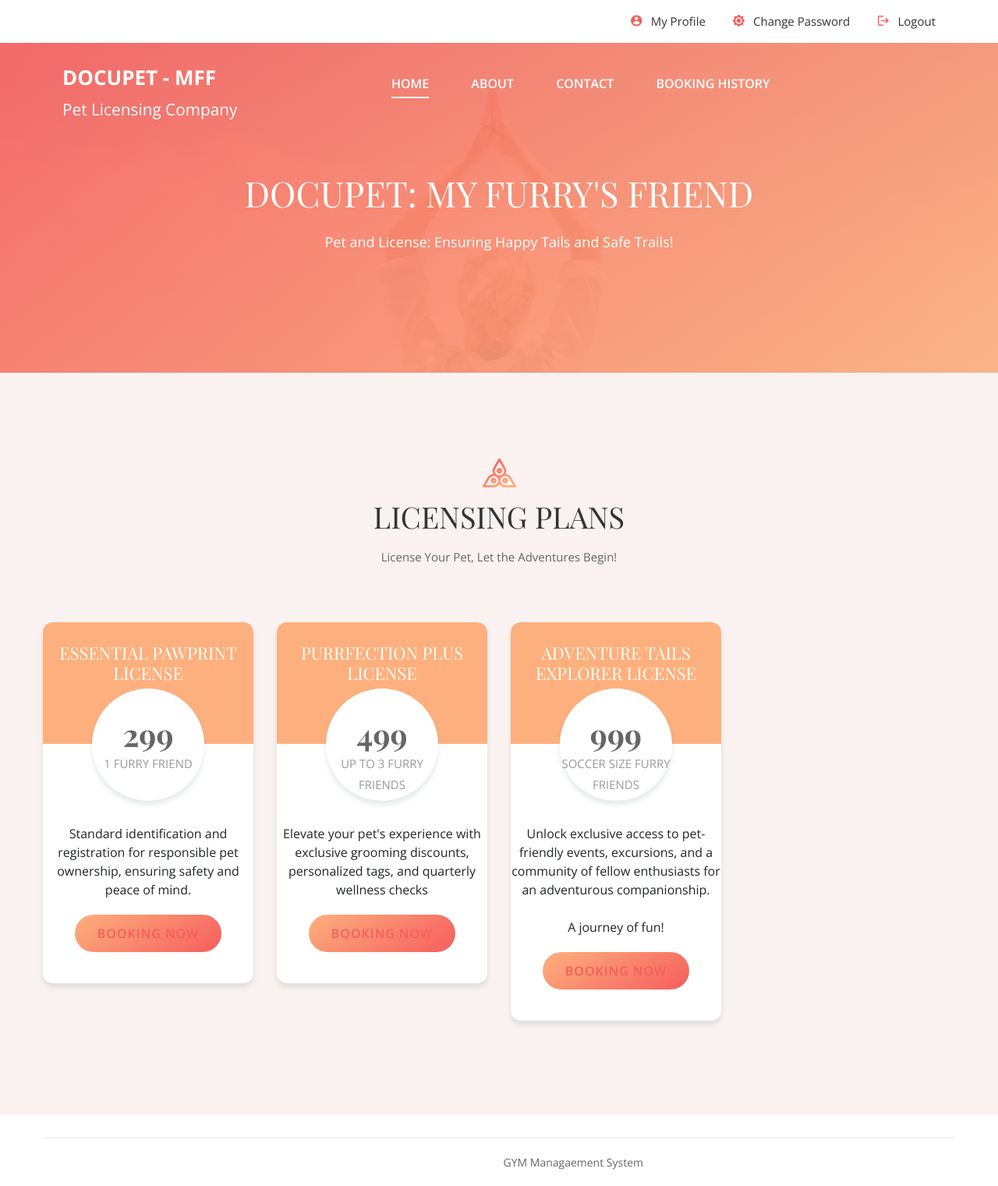
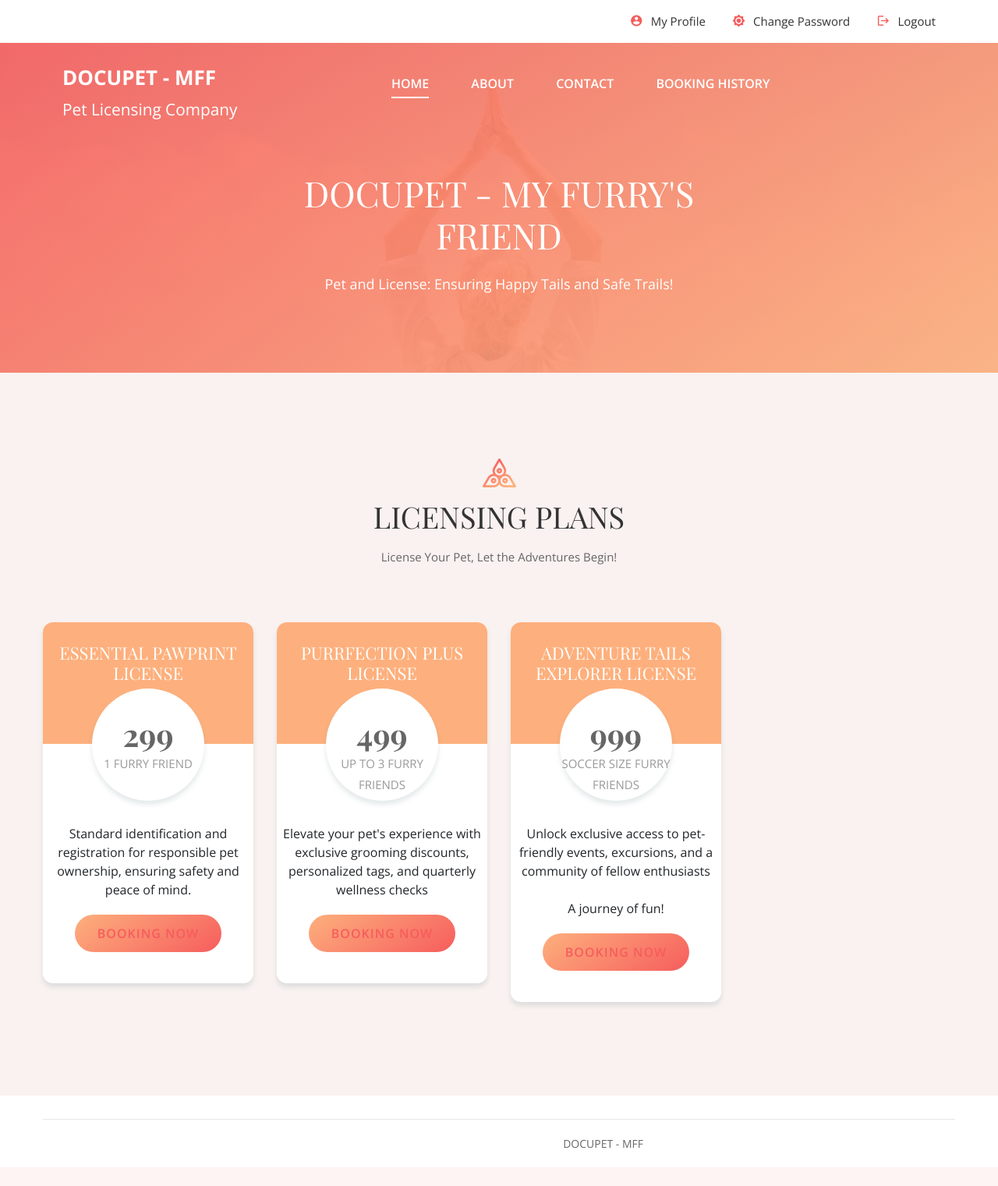
Before and after one commit to Landmark-2022/projectnel-both-manu-auto, a PHP site: page / in a window 1280 px wide. Shown: the whole page at 78% size. After the commit the page ends 1473 px from the top, so only its background shows below. Run offline with PHP 8.4, Linux system fonts and the light colour scheme; a user stored in the database is signed in; data comes from the database, SQL or seed files in the repository; some web fonts are replaced.

Commit message:
changed footer

```diff
--- a/docupetdb.sql
+++ b/docupetdb.sql
@@ -71,7 +71,7 @@ CREATE TABLE `tbladdpackage` (
 INSERT INTO `tbladdpackage` (`id`, `category`, `titlename`, `PackageType`, `NumberOfPets`, `Price`, `uploadphoto`, `Description`, `create_date`) VALUES
 (1, '1', 'Essential PawPrint License', '1', '1 Furry Friend', '299', NULL, 'Standard identification and registration for responsible pet ownership, ensuring safety and peace of mind.', '2022-03-05 02:55:34'),
 (2, '1', 'Purrfection Plus License', '1', 'Up to 3 Furry Friends', '499', NULL, 'Elevate your pet\'s experience with exclusive grooming discounts, personalized tags, and quarterly wellness checks', '2022-03-05 02:56:44'),
-(3, '1', 'Adventure Tails Explorer License', '1', 'Soccer size Furry Friends', '999', NULL, 'Unlock exclusive access to pet-friendly events, excursions, and a community of fellow enthusiasts for an adventurous companionship.<div><br></div><div>A journey of fun!</div>', '2022-05-22 02:34:08');
+(3, '1', 'Adventure Tails Explorer License', '1', 'Soccer size Furry Friends', '999', NULL, 'Unlock exclusive access to pet-friendly events, excursions, and a community of fellow enthusiasts<div><br></div><div>A journey of fun!</div>', '2022-05-22 02:34:08');
 
 -- --------------------------------------------------------
 
--- a/include/footer.php
+++ b/include/footer.php
@@ -6,7 +6,7 @@
 
 					<div class="col-md-8 text-md-right">
 						<div class="copyright">
-GYM Managaement System</div>
+DOCUPET - MFF</div>
 					</div>
 				</div>
 			</div>
--- a/index.php
+++ b/index.php
@@ -58,7 +58,7 @@ echo "<script>window.location.href='booking-history.php'</script>";
 		<div class="container">
 			<div class="row">
 				<div class="col-lg-7 m-auto text-white">
-					<h2>Docupet: My Furry's Friend</h2>
+					<h2>Docupet - My Furry's Friend</h2>
 					<p>Pet and License: Ensuring Happy Tails and Safe Trails!</p>
 				</div>
 			</div>
```
